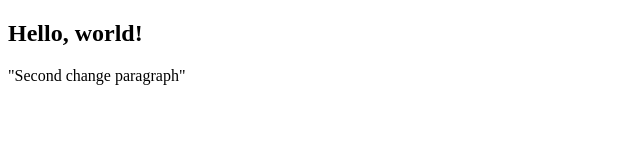
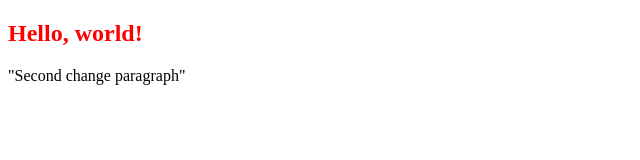
Before and after one commit to petrik33/git-how-to, a plain HTML site: page lib/hello.html in a window 1280 px wide. Shown: the whole page, without its empty margins (0-640 px from the left). Drawn offline with Linux system fonts and the light colour scheme.

Commit message:
fix: css applied properly

```diff
--- a/lib/hello.html
+++ b/lib/hello.html
@@ -4,6 +4,7 @@
     <meta charset="UTF-8" />
     <meta http-equiv="X-UA-Compatible" content="IE=edge" />
     <meta name="viewport" content="width=device-width, initial-scale=1.0" />
+    <link type="text/css" rel="stylesheet" media="all" href="style.css" />
     <title>Hello World</title>
   </head>
   <body>
```
Also changed, not shown: index.html (+1 -1 lines).
